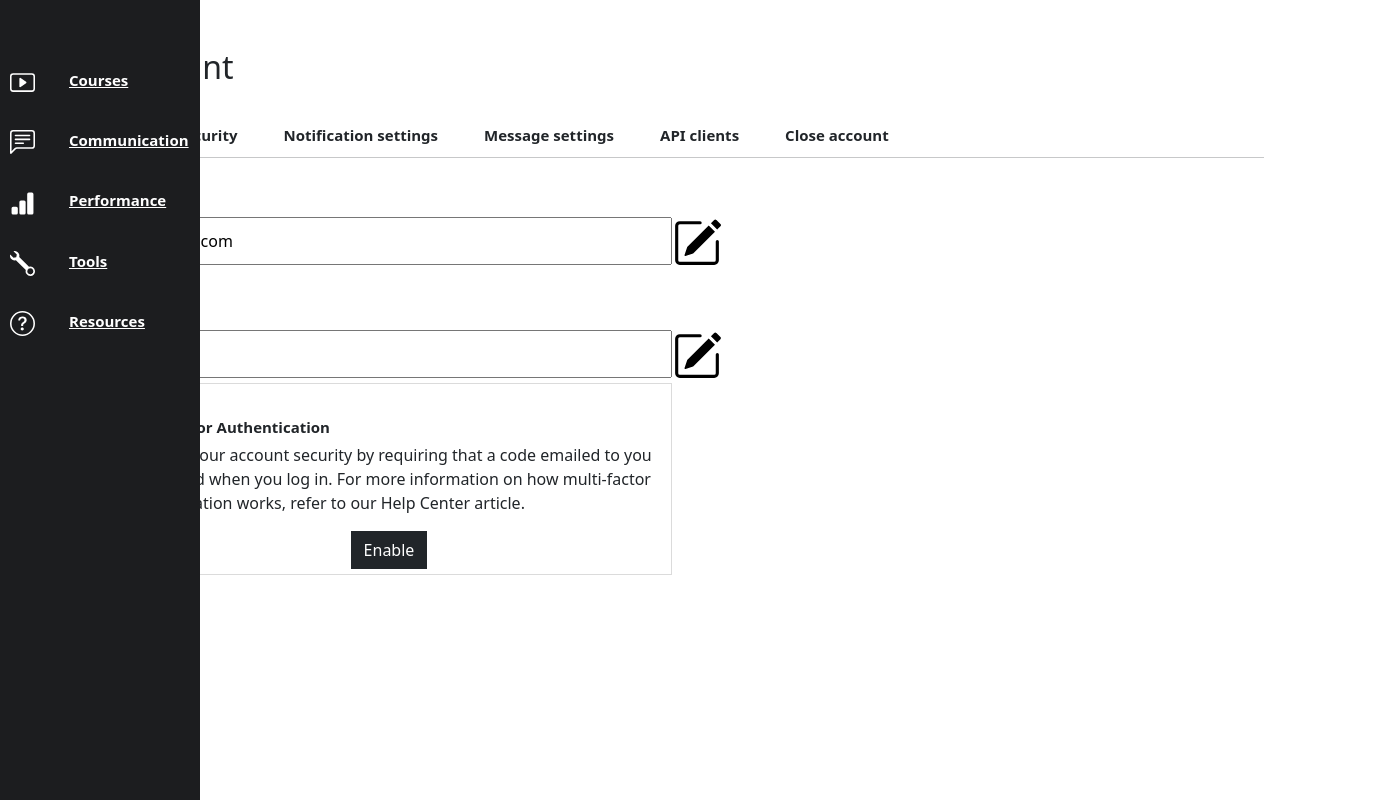
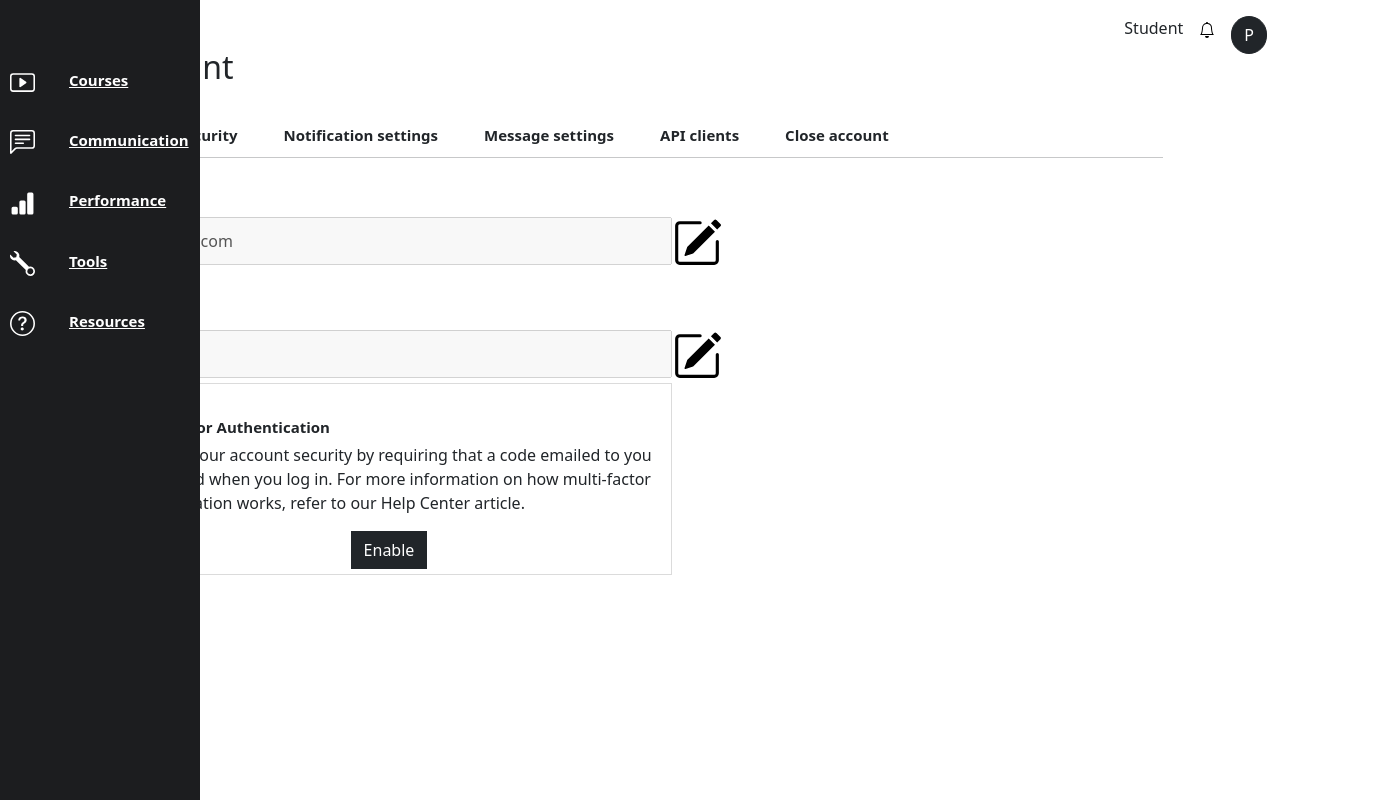
Before and after one commit to parth-verma2108/react-rails-integrate-udemy, a React (Create React App) app in the folder frontend-udemy/: page /account_setting in a window 1280 px wide. Shown: the top 800 px of the page, 1392 px wide, since content can reach past the window. Built offline with nearby package versions, Linux system fonts and the light colour scheme; no server answers.

Commit message:
Create sidebar and modify account setting sub components

```diff
--- a/frontend-udemy/src/components/accountsecurity.js
+++ b/frontend-udemy/src/components/accountsecurity.js
@@ -3,15 +3,21 @@ import Edit from './images/edit.svg'
 import './css/accountsecurity.css'
 
 class accountsecurity extends Component {
+  isEditable = () => {
+    var element = document.getElementById('email')
+    if (element){
+      element.removeAttribute('disabled');
+    }
+  }
   render() {
     return (
       <div>
       <div>
         <form className="form-body" style={{textAlign: "left", padding:'0'}}>
           <div className="as-content">Email:</div>
-          <input className="input-field input-width ps-3" style={{width: '35rem'}} id="email" placeholder="email" type="email" value='p@gmail.com'/><img src={Edit}/><br />
+          <input className="input-field input-width ps-3" style={{width: '35rem'}} id="email" placeholder="email" type="email" value='p@gmail.com' disabled/><img src={Edit} onClick={this.isEditable}/><br />
           <div className="as-content">Password:</div>
-          <input className="input-field input-width ps-3" style={{width: '35rem'}} placeholder="password" type="password" value='*********' onChange={(e)=>{this.setState({password: e.target.value})}}/><img src={Edit}/><br />
+          <input className="input-field input-width ps-3" style={{width: '35rem'}} placeholder="password" type="password" value='*********' onChange={(e)=>{this.setState({password: e.target.value})}} disabled/><img src={Edit}/><br />
         </form>
       </div>
       <div style={{width:'35rem', border:'1px solid #dbdbdb', paddingLeft:'10px'}}>
--- a/frontend-udemy/src/components/accountsetting.js
+++ b/frontend-udemy/src/components/accountsetting.js
@@ -7,6 +7,7 @@ import NotificationSetting from './notificationsetting';
 import MessageSetting from './messagesetting'
 import APIClient from './apiclient'
 import CloseAccount from './closeaccount'
+import Nav from './instructornav'
 
 class accountsetting extends React.Component {
   state = {
@@ -42,7 +43,8 @@ class accountsetting extends React.Component {
       <div>
         <div className='d-flex'>
           <SideBar />
-          <div style={{ position: 'absolute', marginLeft:'7rem', width: '100%'}}>
+          <Nav/>
+          <div style={{position: 'absolute', paddingLeft:'7rem', width: '100%'}}>
             <div className="title" style={{placeItems: 'flex-start'}}>
               <h2 style={{marginTop:'3rem'}}>Account</h2>
               <div className='d-flex'>
--- a/frontend-udemy/src/components/css/footer.css
+++ b/frontend-udemy/src/components/css/footer.css
@@ -92,6 +92,6 @@ ul{
 }
 @media(max-width: 574px){
   .footer-col{
-    width: 100%;
+    width: 20%;
 }
 }
--- /dev/null
+++ b/frontend-udemy/src/components/instructornav.js
@@ -0,0 +1,92 @@
+import React, { Component } from 'react';
+import axios from 'axios';
+import ProfileMenu from './profilemenucard';
+import Bell from './images/bell.svg'
+import Wishlist from './wishlistcard'
+
+class instructornav extends Component {
+  state = {
+    isLoggedIn: false,
+    isLoggedOut: true,
+    user: {}
+  }
+
+  componentDidMount() {
+    this.loginStatus()
+  }
+
+  loginStatus = () => {
+    axios.get('http://localhost:3001/api/v1/logged_in',
+    {withCredentials: true})
+    .then(response => {
+      console.log(response.data)
+      if (response.data.logged_in) {
+        this.handleLogin(response.data)
+      } else {
+        this.handleLogout()
+      }
+    })
+    .catch(error => console.log('api errors:', error))
+  }
+
+  handleLogin = (data) => {
+    console.log('Dandlie', data.user)
+    this.setState({
+      isLoggedIn: true,
+      user: data.user
+    })
+  }
+
+  wlvisibleDisplay = () => {
+    var visible = document.getElementById('wishlist')
+    console.log(visible)
+    visible.style.display = 'block'
+  }
+
+  wlhideDisplay = () => {
+    var visible = document.getElementById('wishlist')
+    console.log(visible)
+    visible.style.display = 'none'
+  }
+
+  profilevisibleDisplay = () => {
+    var visible = document.getElementById('profile')
+    console.log(visible)
+    visible.style.display = 'block'
+  }
+
+  profilehideDisplay = () => {
+    var visible = document.getElementById('profile')
+    console.log(visible)
+    visible.style.display = 'none'
+  }
+  render() {
+    const user = this.state.user
+    const isLoggedIn = this.state.isLoggedIn
+    return (
+      <div style={{position: 'absolute',
+        width: '100%'}}>
+        <div className='d-flex' style={{ justifyContent: 'right'}}>
+          <div className='pt-3 pb-3 ps-2 pe-2'>
+            Student
+          </div>
+          <div className='pt-3 pb-3 ps-2 pe-2'onMouseEnter={this.wlvisibleDisplay} onMouseLeave={this.wlhideDisplay}>
+            <img src={Bell}/>
+          </div>
+          <div className='pt-3 pb-3 ps-2 pe-2'onMouseEnter={this.profilevisibleDisplay} onMouseLeave={this.profilehideDisplay}>
+            <button className="btn btn-dark" style={{borderRadius:'25px', marginRight:'5px'}}>P</button>
+          </div>
+        </div>
+        <div id='wishlist' onMouseEnter={this.wlvisibleDisplay} onMouseLeave={this.wlhideDisplay} style={{display:'none', marginLeft: '15rem'}}>
+          <Wishlist />
+        </div>
+        <div id='profile' onMouseEnter={this.profilevisibleDisplay} onMouseLeave={this.profilehideDisplay} style={{display:'none', marginLeft: '7.5rem'}}>
+          <ProfileMenu />
+        </div>
+      </div>
+
+    );
+  }
+}
+
+export default instructornav;
--- a/frontend-udemy/src/components/sidebar.js
+++ b/frontend-udemy/src/components/sidebar.js
@@ -9,12 +9,12 @@ import Question from './images/question.svg'
 import { AnimatePresence, motion } from "framer-motion";
 import './css/sidebar.css'
 
-const routes = [
-];
 
-const SideBar = ({ children }) => {
+const SideBar = () => {
   const [isOpen, setIsOpen] = useState(false);
-  const toggle = () => setIsOpen(!isOpen);
+  const openSidebar = () => setIsOpen(true);
+  const closeSidebar = () => setIsOpen(false);
+
   const showAnimation = {
     hidden: {
       width: 0,
@@ -34,7 +34,7 @@ const SideBar = ({ children }) => {
 
   return (
     <>
-      <div className="main-container" style={{zIndex:'999999999'}} onMouseOver={toggle}>
+      <div className="main-container" style={{zIndex:'999999999'}} onMouseOver={openSidebar} onMouseLeave={closeSidebar}>
         <motion.div
           animate={{
             width: isOpen ? "200px" : "45px",
@@ -158,8 +158,6 @@ const SideBar = ({ children }) => {
             </NavLink>
           </section>
         </motion.div>
-
-        <main>{children}</main>
       </div>
     </>
   );
```
Also changed, not shown: frontend-udemy/src/components/courses.js (added, +14 -0 lines).
